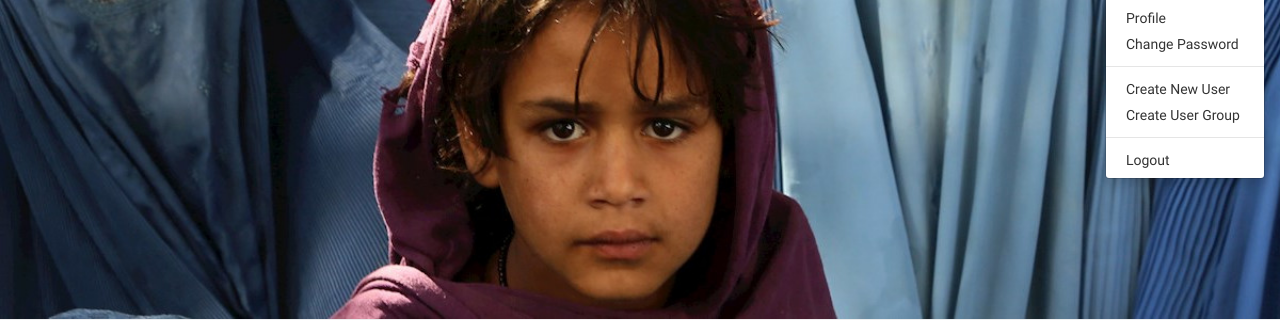
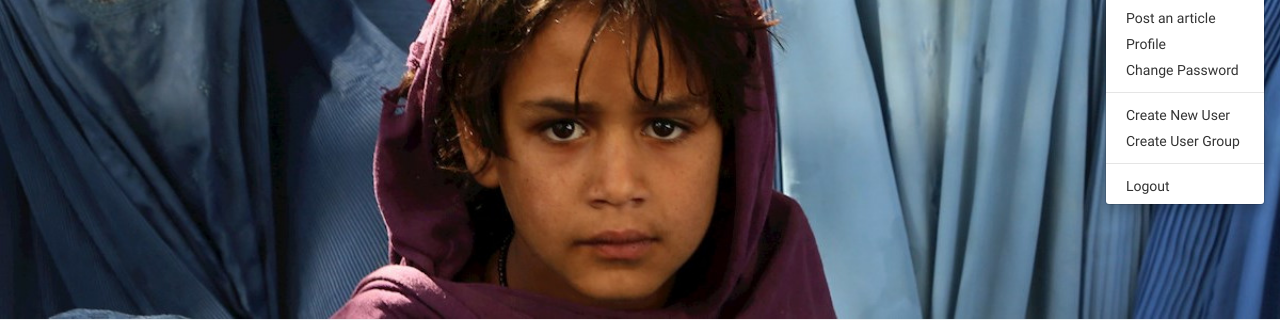
Before and after one commit to akinza/a6news-app, a CodeIgniter app: page /database/index.php/home/index in a window 1280 px wide, after a click that opens the changed part. Shown: the part 51-371 px from the top of the page. Run offline with CodeIgniter, Linux system fonts and the light colour scheme; the visitor is signed in with stand-in values (Sample User, id 1); data comes from the database, SQL or seed files in the repository; some libraries are stand-ins or nearby versions.

Commit message:
Add: Post an article sub menu to admin dropdown

```diff
--- a/application/views/include/header.php
+++ b/application/views/include/header.php
@@ -43,6 +43,7 @@
                 <a href="#" class="dropdown-toggle" data-toggle="dropdown" role="button"
                 aria-haspopup="true" aria-expanded="false"><?php echo $this->ion_auth->user()->row()->first_name." (".$this->ion_auth->user()->row()->email.")" ;?> <span class="caret"></span></a>
                 <ul class="dropdown-menu">
+                  <li><a href="<?php echo base_url("article/create"); ?>">Post an article</a></li>
                   <li><a href="<?php echo base_url("/"); ?>">Profile</a></li>
                   <li><a href="<?php echo base_url("/auth/change_password"); ?>">Change Password</a></li>
                   <?php if($this->ion_auth->is_admin()) { ?>
```
